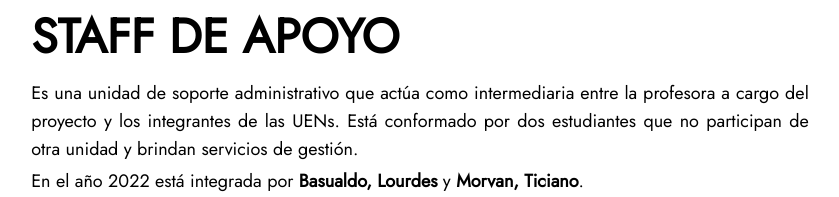
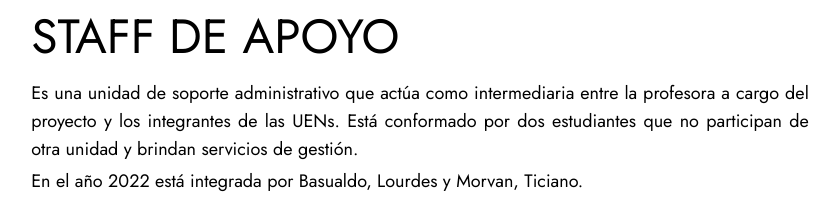
Before and after one commit to ticianomorvan/multicambio, an Astro site: page /units/staffapoyo in a window 1280 px wide. Shown: the part 323-520 px from the top of the page, without its empty margins (220-1059 px from the left). Built offline with nearby package versions, Linux system fonts and the light colour scheme; Astro itself is replaced by a stand-in of ours; grey boxes are pictures that could not be loaded.

Commit message:
minor changes in staffapoyo page

```diff
--- a/src/pages/units/staffapoyo.md
+++ b/src/pages/units/staffapoyo.md
@@ -8,7 +8,7 @@ icon: "https://imgur.com/77Gb6gA"
 
 Es una unidad de soporte administrativo que actúa como intermediaria entre la profesora a cargo del proyecto y los integrantes de las UENs. Está conformado por dos estudiantes que no participan de otra unidad y brindan servicios de gestión.
 
-En el año 2022 está integrada por **Basualdo, Lourdes** y **Morvan, Ticiano**.
+En el año 2022 está integrada por Basualdo, Lourdes y Morvan, Ticiano.
 
 ![Equipo de trabajo](https://i.imgur.com/WLeIru4.jpg)
 
--- a/src/styles/markdown.css
+++ b/src/styles/markdown.css
@@ -7,7 +7,7 @@
 }
 
 .markdown-container h1 {
-  @apply text-5xl font-bold
+  @apply text-5xl
 }
 
 .markdown-container h2 {
```
